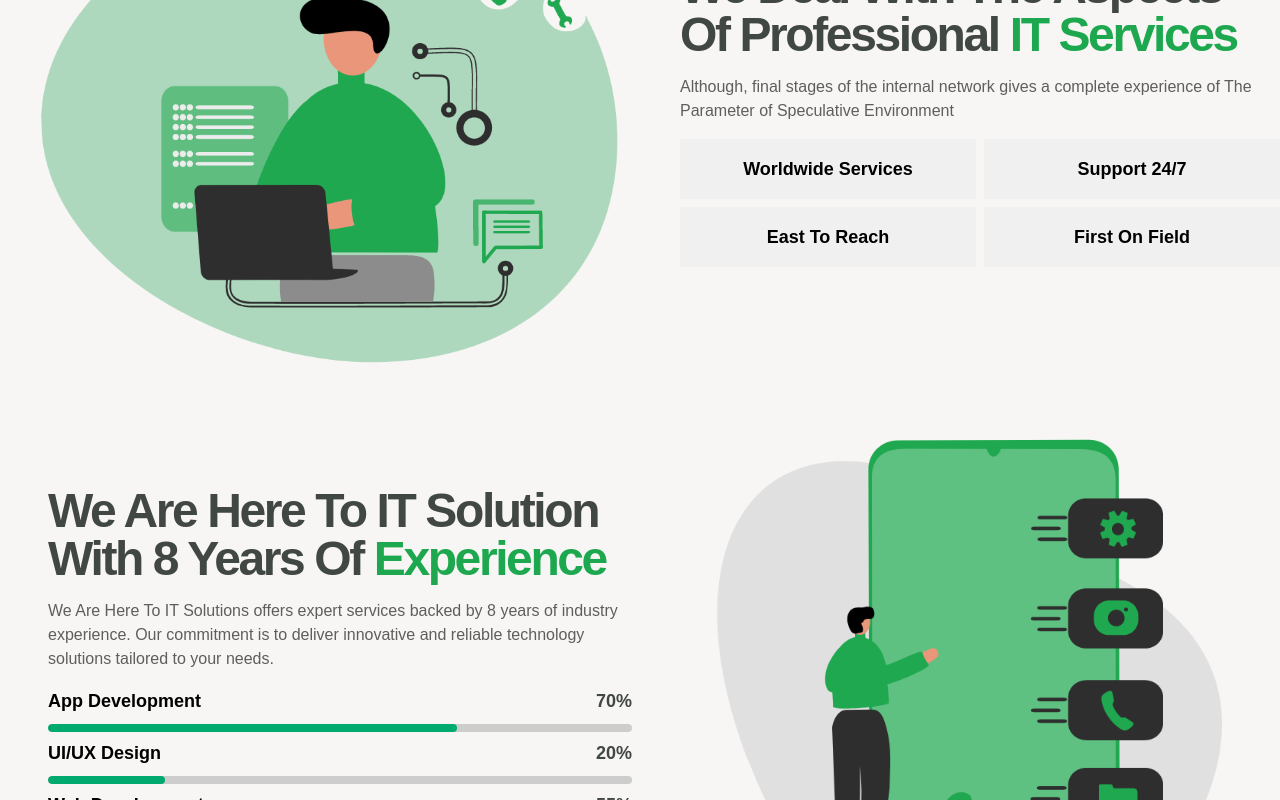
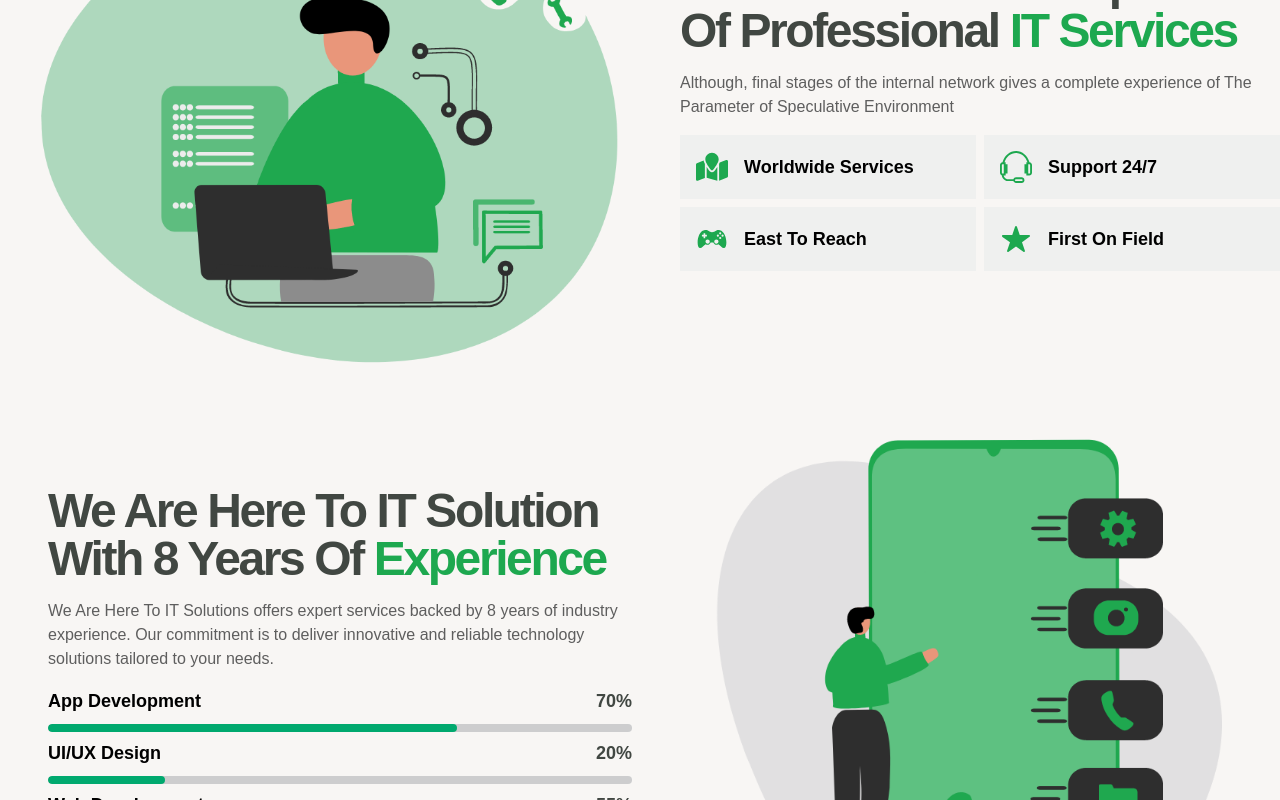
Before and after one commit to KirtimaanVishwakarma/tejas-info-next, a Next.js app: page / in a window 1280 px wide. Shown: the part 2400-3200 px from the top of the page. Built offline with nearby package versions, Linux system fonts and the light colour scheme.

Commit message:
added left icons

```diff
--- a/src/components/FAQ/index.tsx
+++ b/src/components/FAQ/index.tsx
@@ -20,7 +20,7 @@ const FAQ = () => {
         <div className='flex flex-1 items-center'>
           <div className='flex flex-col gap-4'>
             {faqContents?.map((faq, index) => (
-              <div className='collapse bg-gray-w1 rounded' key={index}>
+              <div className='collapse collapse-arrow bg-gray-w1 rounded' key={index}>
                 <input type='radio' name='my-accordion-1' />
                 <div className='collapse-title text-xl font-bold text-black'>
                   {faq.header}
--- a/src/components/aboutUs/index.tsx
+++ b/src/components/aboutUs/index.tsx
@@ -3,11 +3,15 @@ import Button from '../Buttons/button';
 import Image from 'next/image';
 import Images from '@/constants/images';
 
-const services: Array<{ header: string }> = [
-  { header: 'worldwide services' },
-  { header: 'Support 24/7' },
-  { header: 'east to reach' },
-  { header: 'first on field' },
+import { FaMapLocation } from 'react-icons/fa6';
+import { TfiHeadphoneAlt } from 'react-icons/tfi';
+import { GiConsoleController } from 'react-icons/gi';
+import { IoIosStar } from 'react-icons/io';
+const services: Array<{ header: string; icon: any }> = [
+  { header: 'worldwide services', icon: FaMapLocation },
+  { header: 'Support 24/7', icon: TfiHeadphoneAlt },
+  { header: 'east to reach', icon: GiConsoleController },
+  { header: 'first on field', icon: IoIosStar },
 ];
 const experiencedServices: Array<{
   header: string;
@@ -57,11 +61,12 @@ const AboutUs = () => {
             Although, final stages of the internal network gives a complete
             experience of The Parameter of Speculative Environment
           </p>
-          <div className='grid grid-cols-2 gap-2'>
-            {services.map((service) => (
-              <div key={service.header} className='bg-gray-w1 p-4'>
-                <header className='text-center text-black rounded capitalize text-lg font-bold'>
-                  {service.header}
+          <div className='grid grid-cols-1 md:grid-cols-2 gap-2'>
+            {services.map((Service) => (
+              <div key={Service.header} className='bg-gray-w1 p-4 w-full'>
+                <header className='text-center text-black rounded capitalize text-lg font-bold flex items-center gap-4'>
+                  <Service.icon color='#1da84f' fontSize='2rem' />
+                  {Service.header}
                 </header>
               </div>
             ))}
--- a/src/components/contact-form-section/index.tsx
+++ b/src/components/contact-form-section/index.tsx
@@ -3,6 +3,10 @@ import FormWrapper from '../formWrapper';
 import { registerForm } from '@/constants/constant';
 import Button from '../Buttons/button';
 import DetailsContainer from '../detailsContainer';
+import { BsFillEnvelopeFill } from 'react-icons/bs';
+import { FaMobileRetro } from 'react-icons/fa6';
+import { FaMapLocation } from 'react-icons/fa6';
+import { AiFillInstagram } from 'react-icons/ai';
 
 const ContactForm = () => {
   return (
@@ -16,23 +20,27 @@ const ContactForm = () => {
         <header className='text-2xl capitalize font-extrabold'>
           contact info :
         </header>
-        <div>
-          <header className='font-extrabold text-xl text-gray-g1'>
+        <div className='flex items-center gap-4'>
+          <BsFillEnvelopeFill color='#1da84f' fontSize={'2rem'} />
+          <header className='font-extrabold text-lg md:text-xl text-gray-g1'>
             info@risutechglobal.com
           </header>
         </div>
-        <div>
-          <header className='font-extrabold text-xl text-gray-g1'>
+        <div className='flex items-center gap-4'>
+          <FaMobileRetro color='#1da84f' fontSize={'2rem'} />
+          <header className='font-extrabold text-lg md:text-xl text-gray-g1'>
             +91 9654691007 , +91 8081954350
           </header>
         </div>
-        <div>
-          <header className='font-extrabold text-xl text-gray-g1'>
+        <div className='flex items-center gap-4'>
+          <FaMapLocation color='#1da84f' fontSize={'2rem'} />
+          <header className='font-extrabold text-lg md:text-xl text-gray-g1'>
             M-28, Mehak Eco City, Noida, India 203207
           </header>
         </div>
-        <div>
-          <header className='font-extrabold text-xl text-gray-g1'>
+        <div className='flex items-center gap-4'>
+          <AiFillInstagram color='#1da84f' fontSize={'2rem'} />
+          <header className='font-extrabold text-lg md:text-xl text-gray-g1'>
             risutechglobal
           </header>
         </div>
```
